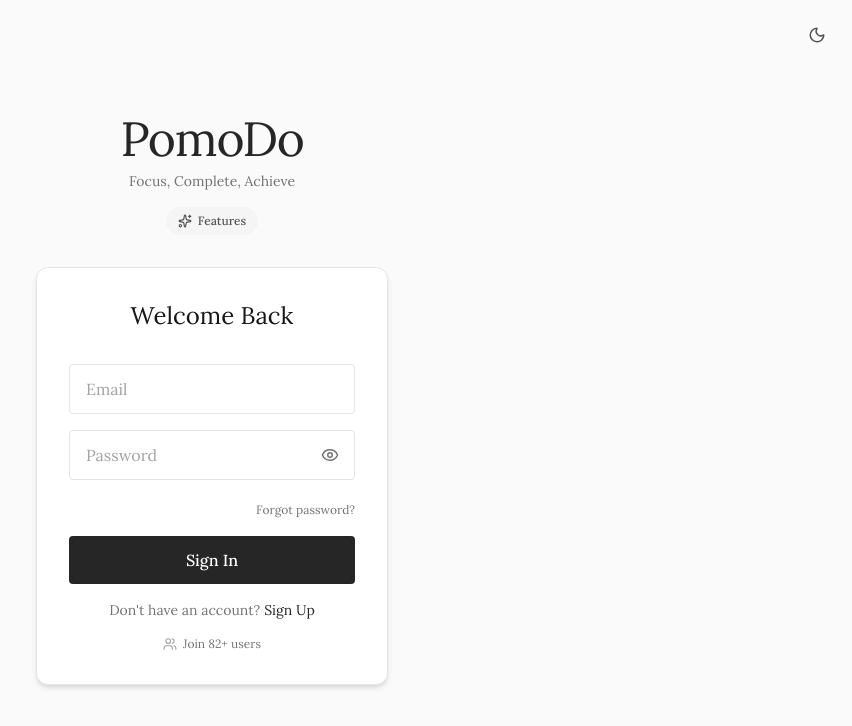
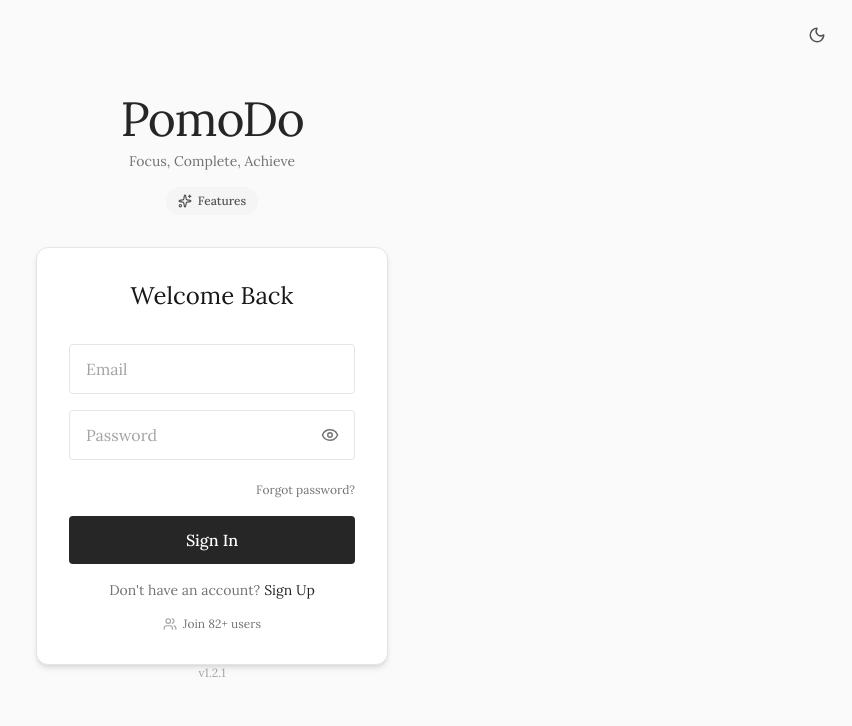
Before and after one commit to hanifwdyt/PomoDo, a React (Vite) app: page / in a window 1280 px wide. Shown: the top 726 px of the page, without its empty margins (428-1280 px from the left). Built offline with nearby package versions, Linux system fonts and the light colour scheme; no server answers.

Commit message:
add version

```diff
--- a/src/components/Auth/LoginPage.jsx
+++ b/src/components/Auth/LoginPage.jsx
@@ -235,10 +235,13 @@ export default function LoginPage({ onLoginSuccess }) {
         </div>
       </div>
 
-        {/* Subtle footer - only on mobile */}
-        <div className="md:hidden text-center pb-6 px-4">
+        {/* Footer */}
+        <div className="text-center pb-6 px-4">
+          <p className={`text-xs ${darkMode ? 'text-neutral-600' : 'text-neutral-400'} md:hidden mb-2`}>
+            Made with focus and simplicity
+          </p>
           <p className={`text-xs ${darkMode ? 'text-neutral-600' : 'text-neutral-400'}`}>
-            Made with focus and simplicity
+            v1.2.1
           </p>
         </div>
       </div>
```
